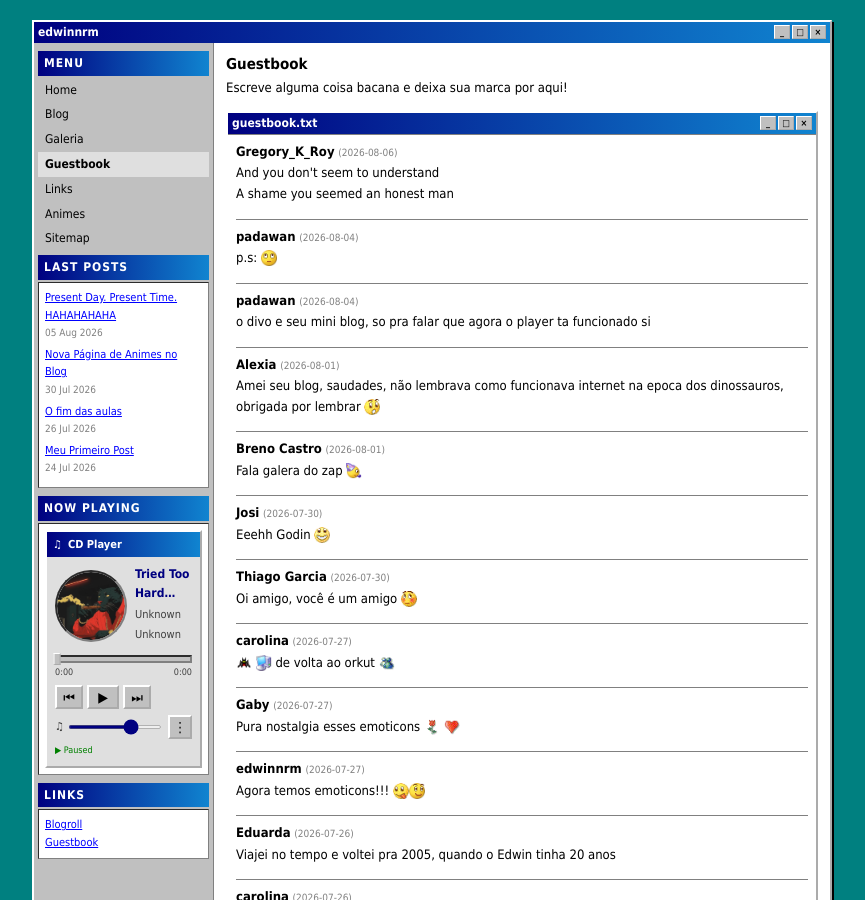
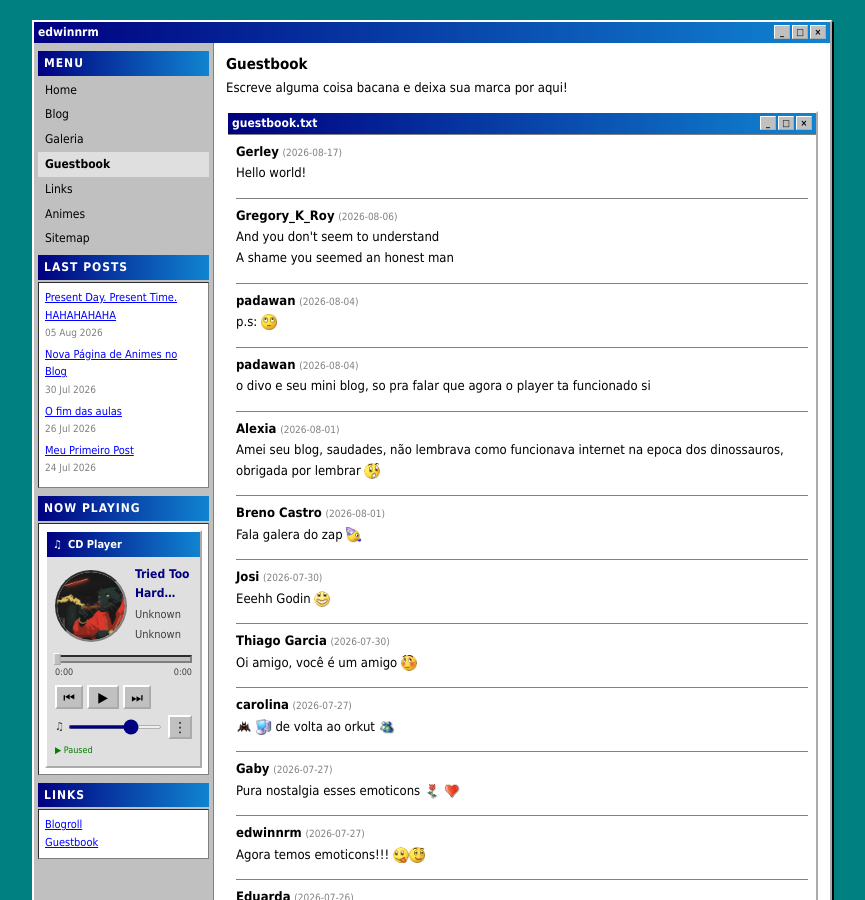
Before and after one commit to EdwinNRM/Blog, a Jekyll site: the page built from pages/guestbook.md, in a window 1280 px wide and 900 px high. Shown: the whole window, without its empty margins (208-1073 px from the left). Built offline with Jekyll 4.4.1, drawn with Linux system fonts in a browser that asks for light colours.

Commit message:
Add guestbook from Gerley

```diff
--- a/_data/guestbook.yml
+++ b/_data/guestbook.yml
@@ -71,3 +71,7 @@
 - name: "Gregory_K_Roy"
   date: "2026-08-06"
   message: "And you don't seem to understand\nA shame you seemed an honest man"
+
+- name: "Gerley"
+  date: "2026-08-17"
+  message: "Hello world!"
```
